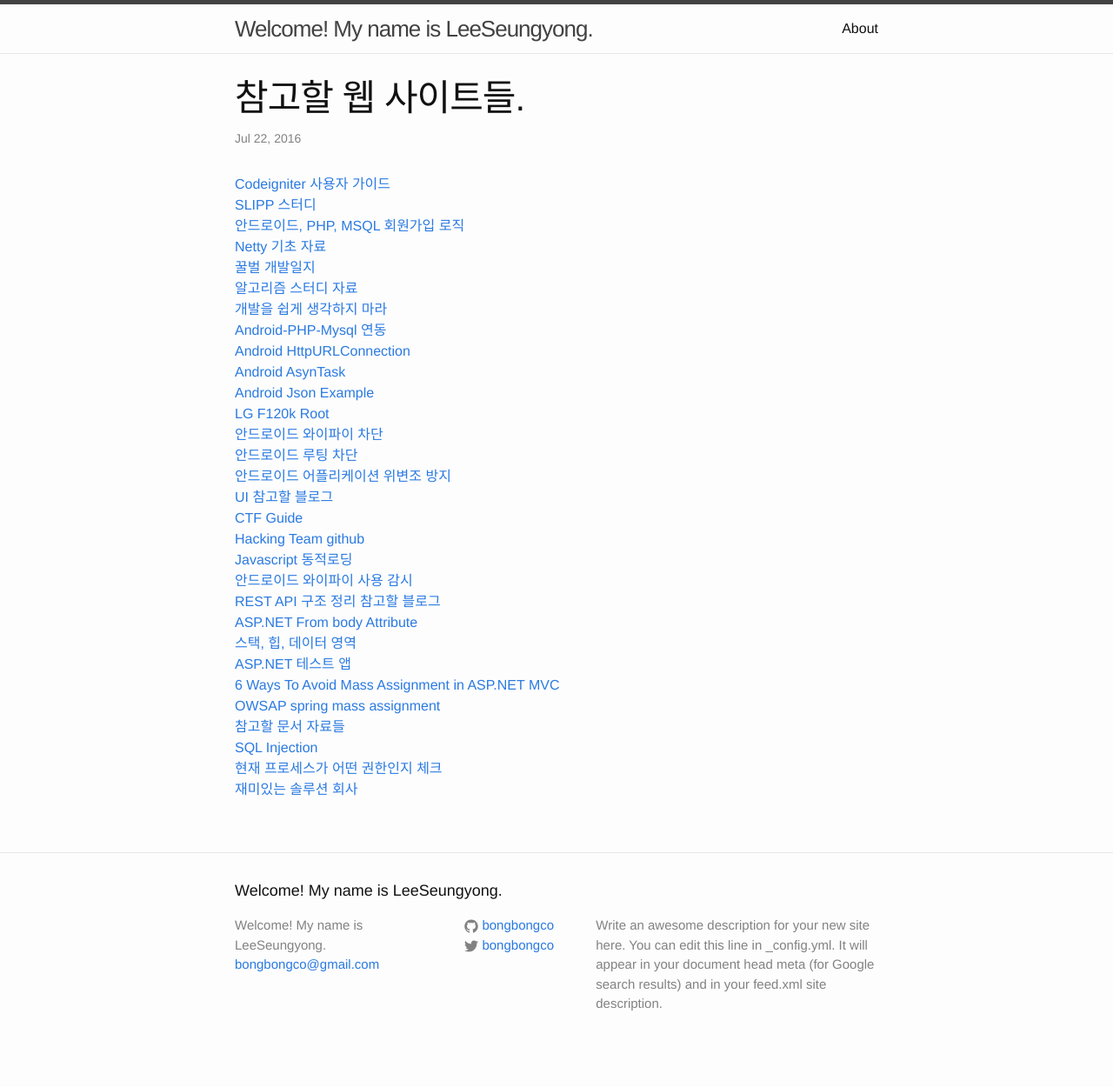
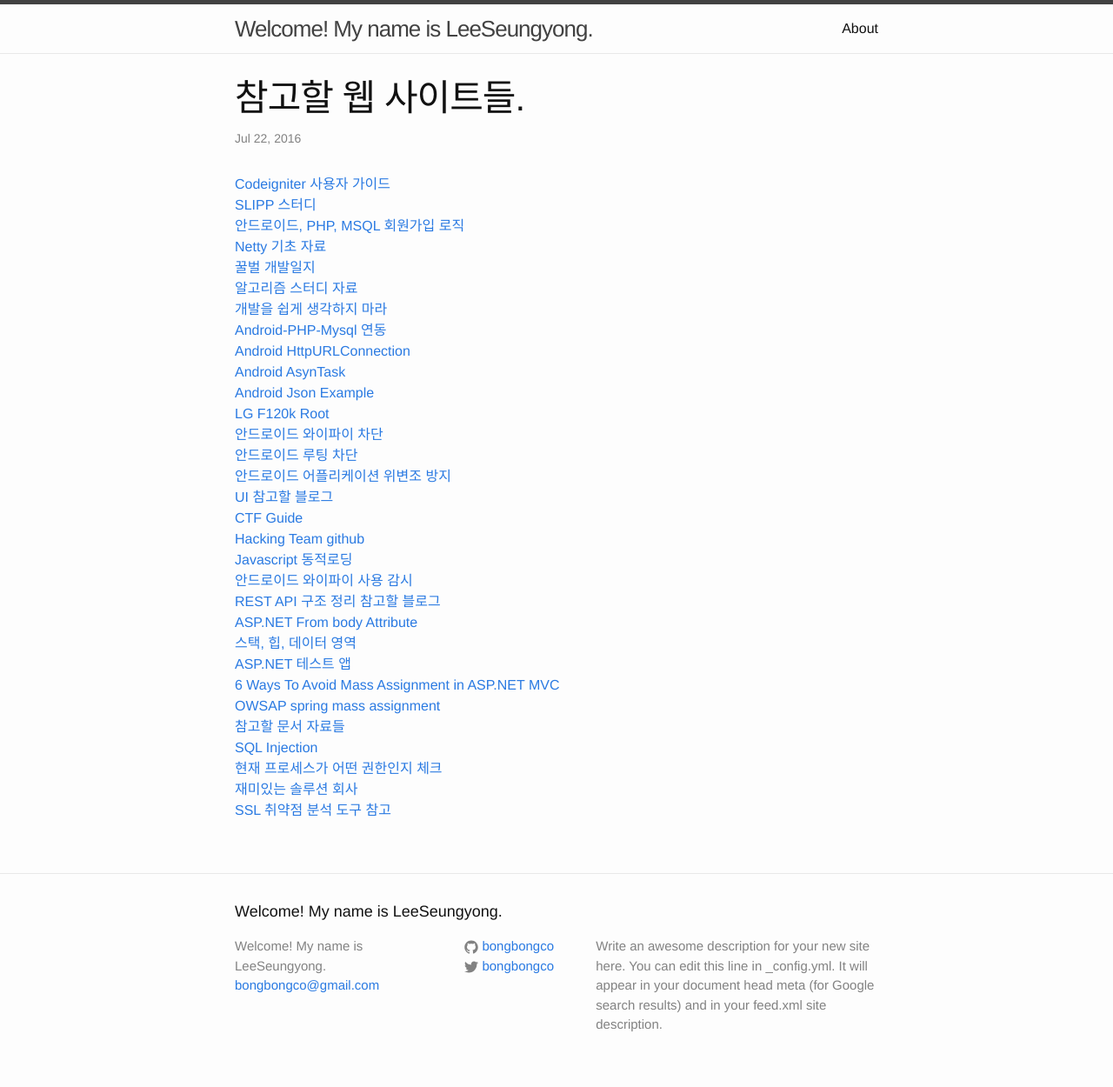
Before and after one commit to LktProgrammer/bongbongco.github.io, a Jekyll site: the page built from _posts/2016-07-22-Website-List.markdown, in a window 1280 px wide. Shown: the whole page at 87% size. Built offline with Jekyll 4.4.1, drawn with Linux system fonts in a browser that asks for light colours; before the commit the page ends 1226 px from its top, so only the background shows below that.

Commit message:
add website link

```diff
--- a/_posts/2016-07-22-Website-List.markdown
+++ b/_posts/2016-07-22-Website-List.markdown
@@ -33,3 +33,4 @@ title: 참고할 웹 사이트들.
 [SQL Injection](http://www.sqlinjection.net)
 [현재 프로세스가 어떤 권한인지 체크](http://miraggool.tistory.com/26)
 [재미있는 솔루션 회사](http://www.jiniya.net/wp/archives/12153)
+[SSL 취약점 분석 도구 참고](https://github.com/hahwul/a2sv)
```
